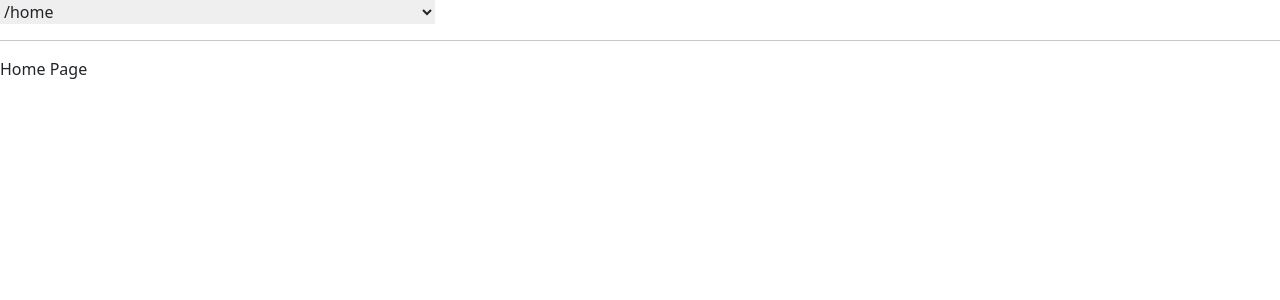
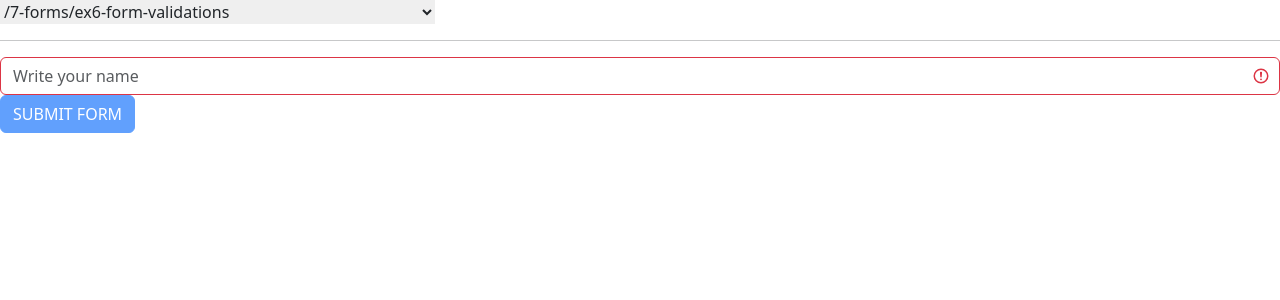
Before and after one commit to video-corsi/e2e-test-in-cypress-react, a React (Vite) app: page /7-forms/ex6-form-validations in a window 1280 px wide. Before the commit this address led to /home. Shown: the top 300 px of the page. Built offline with nearby package versions, Linux system fonts and the light colour scheme.

Commit message:
add 7-forms/ex6-form-validations

```diff
--- /dev/null
+++ b/src/examples/07-forms/Ex6FormValidations.tsx
@@ -0,0 +1,40 @@
+import clsx from 'clsx';
+import { FormEvent, useState } from 'react';
+
+export default function () {
+  const [username, setUsername] = useState<string>('');
+  const [sent, setSent] = useState<boolean>(false);
+
+  function submitForm(e: FormEvent<HTMLFormElement>) {
+    e.preventDefault();
+    setSent(true);
+  }
+  const isFormValid = username.length > 3;
+
+  return (
+    <div>
+      <form className={'panel'} onSubmit={submitForm}>
+
+        {sent && <div className="alert alert-success">Success!</div>}
+
+        <input
+          type="text"
+          className={clsx('form-control', {'is-invalid': !isFormValid})}
+          placeholder="Write your name"
+          disabled={sent}
+          name="username"
+          value={username}
+          onChange={(e) => setUsername(e.target.value)}
+        />
+
+        <button
+          className="btn btn-primary"
+          type="submit" disabled={sent || !isFormValid}>
+          {sent ? "SENT" : "SUBMIT FORM"}
+        </button>
+
+      </form>
+
+    </div>
+  )
+}
--- a/src/routes.tsx
+++ b/src/routes.tsx
@@ -35,6 +35,7 @@ import Ex2KeyboardEvents from "./examples/07-forms/Ex2KeyboardEvents";
 import Ex3FocusBlur from "./examples/07-forms/Ex3FocusBlur";
 import Ex4FormsCheckBoxDateSelect from "./examples/07-forms/Ex4FormsCheckBoxDateSelect";
 import Ex5MultipleCheckbox from "./examples/07-forms/Ex5MultipleCheckbox";
+import Ex6FormValidations from "./examples/07-forms/Ex6FormValidations";
 
 export const routes = [
   // pages
@@ -88,6 +89,7 @@ export const routes = [
   { path: '/7-forms/ex3-focus-blur', element: <Ex3FocusBlur  /> },
   { path: '/7-forms/ex4-forms-checkbox-date-select', element: <Ex4FormsCheckBoxDateSelect  /> },
   { path: '/7-forms/ex5-multiple-checkbox', element: <Ex5MultipleCheckbox  /> },
+  { path: '/7-forms/ex6-form-validations', element: <Ex6FormValidations  /> },
 
   // CHAPTER 9: Command & Page Object
   { path: "/9-commands-page-object/home-example", element: <HomeExampleForCommands /> },
```
Also changed, not shown: 1 other file (tests, documents, lock files or other folders).
